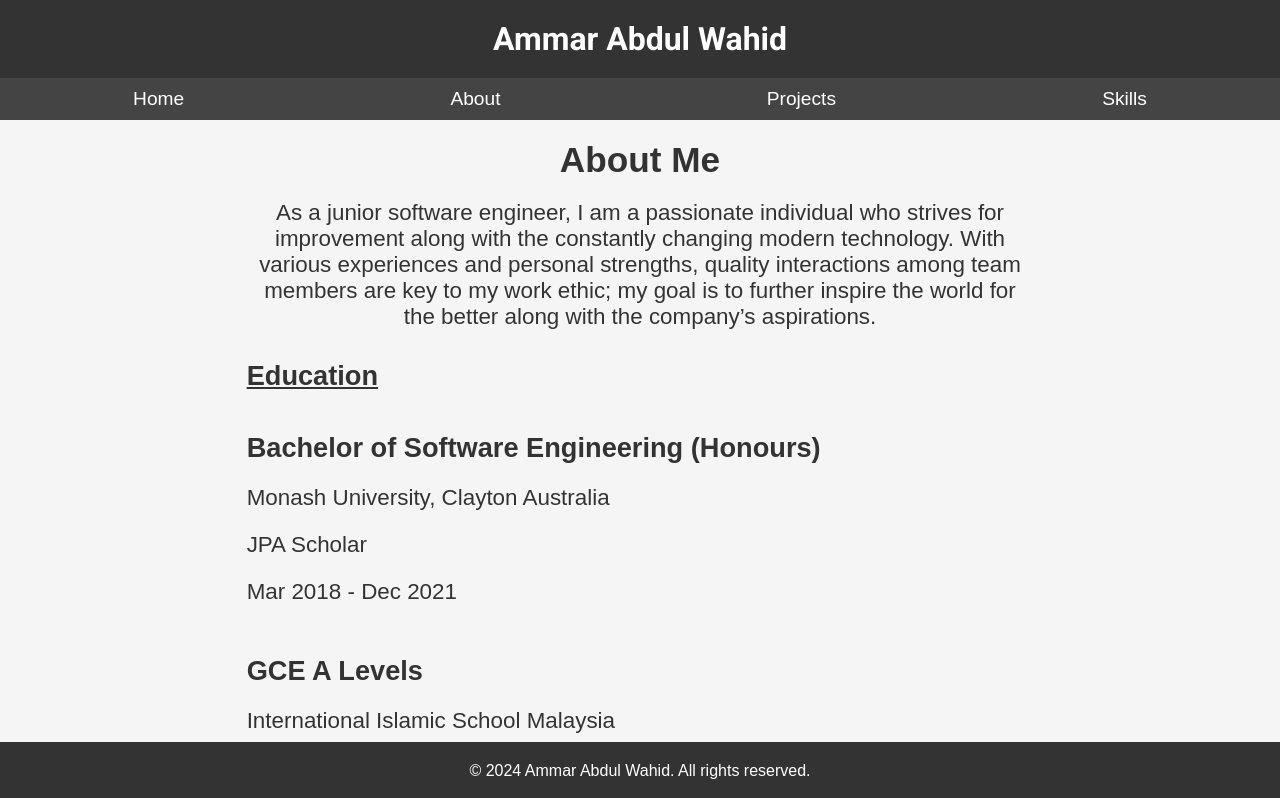
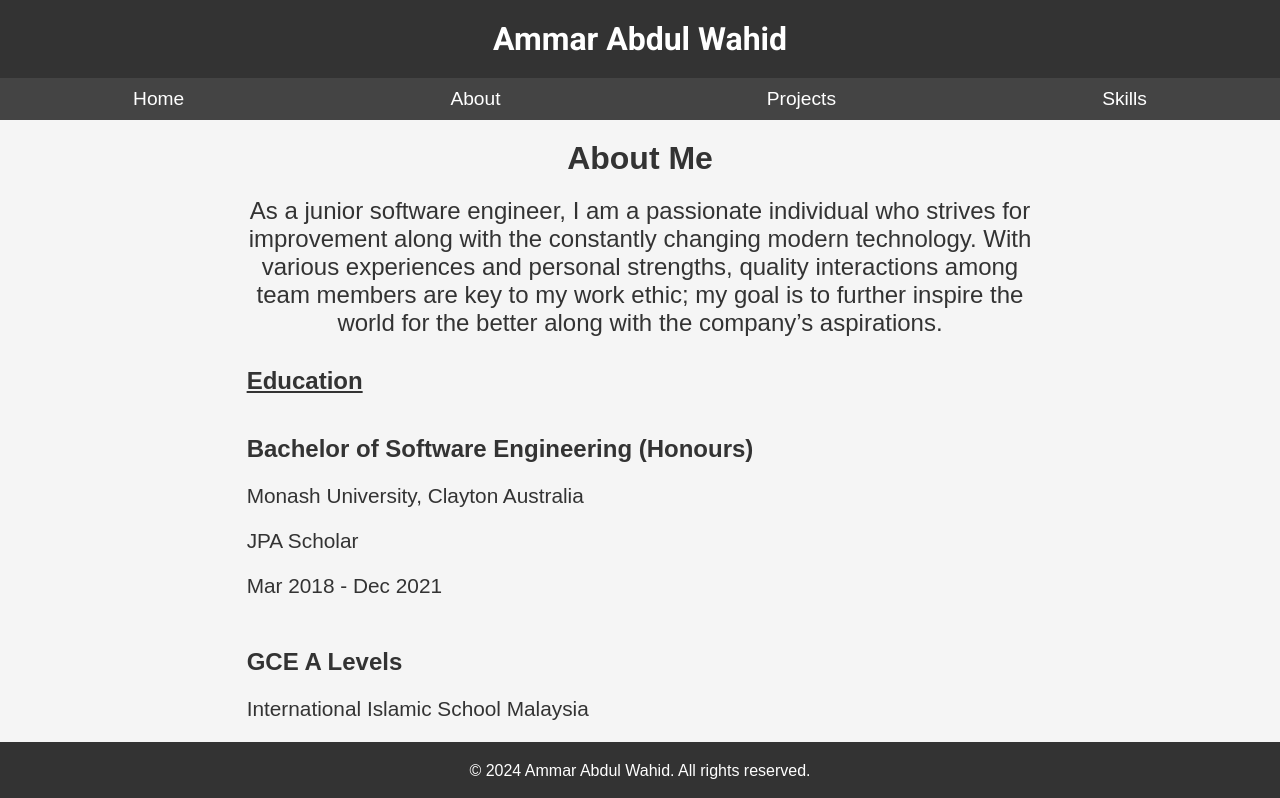
Before and after one commit to swam97/portfolio-website, a Next.js app: page /about in a window 1280 px wide. Shown: the top 798 px of the page. Built offline with nearby package versions, Linux system fonts and the light colour scheme.

Commit message:
Font size changes

```diff
--- a/src/components/Projects.js
+++ b/src/components/Projects.js
@@ -67,7 +67,6 @@ const Projects = () => (
     <Title>My Projects</Title>
     <br></br>
     <Text>Here are some of the projects I have worked on:</Text>
-    <br></br><br></br>
     <ProjectList>
       <ProjectYear>2024 - Current</ProjectYear>
       <br></br>
--- a/src/components/Skills.js
+++ b/src/components/Skills.js
@@ -9,9 +9,6 @@ const Skills = () => (
         <Text>
             Here are some of the skills I possess:
         </Text>
-        <br></br>
-        <br></br>
-
 
         <SkillContainer>
             <EduText>Technical Skills</EduText>
--- a/src/styles.js
+++ b/src/styles.js
@@ -9,7 +9,7 @@ export const Section = styled.section`
 `;
 
 export const Title = styled.h1`
-  font-size: 2.2em;
+  font-size: 2.0em;
   text-align: center;
   @media (max-width: 768px) {
     font-size: 2em;
@@ -17,7 +17,7 @@ export const Title = styled.h1`
 `;
 
 export const Text = styled.p`
-  font-size: 1.4em;
+  font-size: 1.5em;
   text-align: center;
   @media (max-width: 768px) {
     font-size: 1em;
@@ -55,6 +55,7 @@ export const ImageContainer = styled.div`
 export const ProjectList = styled.ul`
   list-style-type: none;
   padding: 0;
+  margin-top: 20px;
   text-align: center;
   display: flex;
   flex-direction: column;
@@ -112,7 +113,7 @@ export const ProfileImageContainer = styled.div`
   display: flex;
   justify-content: center;
   align-items: center;
-  padding-top:150px;
+  padding-top:70px;
   margin-bottom: 40px;
 
   img {
@@ -181,7 +182,7 @@ export const SkillText = styled.h1`
 `;
 export const EduText = styled.h1`
   margin-top: 30px;
-  font-size: 1.7rem;
+  font-size: 1.5rem;
   color: #333;
   margin-bottom: 10px;
   text-align: left; /* Left justify the text */
@@ -190,7 +191,7 @@ export const EduText = styled.h1`
 `;
 export const EduTitleText = styled.h1`
   margin-top: 30px;
-  font-size: 1.7rem;
+  font-size: 1.5rem;
   color: #333;
   margin-bottom: 20px;
   text-align: left; /* Left justify the text */
@@ -198,7 +199,7 @@ export const EduTitleText = styled.h1`
 `;
 export const PlaceText = styled.h1`
   margin-top: 1px;
-  font-size: 1.4rem;
+  font-size: 1.3rem;
   color: #333;
   margin-bottom: 20px;
   text-align: left; /* Left justify the text */
```
